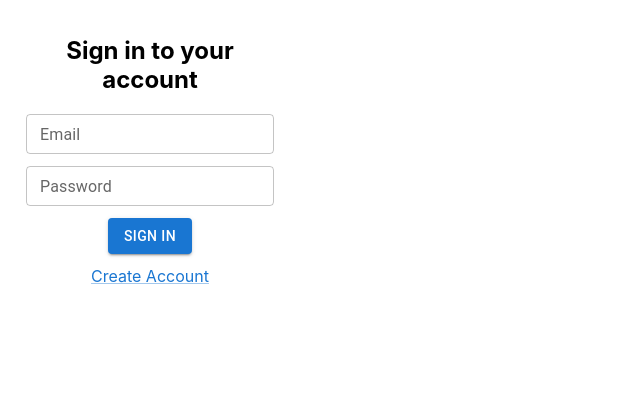
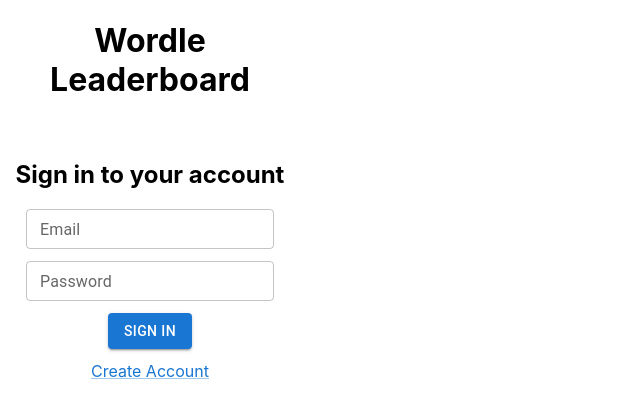
Before and after one commit to zachlearnscode/wordle-leaderboard, a React (Vite) app: page / in a window 1280 px wide. Shown: the top 418 px of the page, without its empty margins (0-640 px from the left). Built offline with nearby package versions, Linux system fonts and the light colour scheme; no server answers.

Commit message:
Working with React Router

```diff
--- a/package.json
+++ b/package.json
@@ -15,7 +15,8 @@
     "firebase": "^9.22.1",
     "firebaseui": "^6.0.2",
     "react": "^18.0.0",
-    "react-dom": "^18.0.0"
+    "react-dom": "^18.0.0",
+    "react-router-dom": "^6.12.1"
   },
   "devDependencies": {
     "@crxjs/vite-plugin": "^1.0.14",
--- a/src/App.css
+++ /dev/null
@@ -1,43 +0,0 @@
-.App {
-  text-align: center;
-  padding: 1em;
-}
-
-.App-logo {
-  height: 40vmin;
-  pointer-events: none;
-}
-
-@media (prefers-reduced-motion: no-preference) {
-  .App-logo {
-    animation: App-logo-spin infinite 20s linear;
-  }
-}
-
-.App-header {
-  background-color: #282c34;
-  min-height: 100vh;
-  display: flex;
-  flex-direction: column;
-  align-items: center;
-  justify-content: center;
-  font-size: calc(10px + 2vmin);
-  color: white;
-}
-
-.App-link {
-  color: #61dafb;
-}
-
-@keyframes App-logo-spin {
-  from {
-    transform: rotate(0deg);
-  }
-  to {
-    transform: rotate(360deg);
-  }
-}
-
-button {
-  font-size: calc(10px + 2vmin);
-}
--- /dev/null
+++ b/src/Root.css
@@ -0,0 +1,12 @@
+.Root {
+  text-align: center;
+  width: 100%;
+  height: 100%;
+}
+
+.Main {
+  height: 100%;
+  display: flex;
+  justify-content: center;
+  align-items: center;
+}
--- a/src/App.jsx
+++ b/src/Root.jsx
@@ -1,31 +1,38 @@
 import { useState, useEffect } from 'react'
-import './App.css'
+import './Root.css'
+import { Outlet, useNavigate } from "react-router-dom"
+import { Stack } from '@mui/system';
 import Welcome from './Welcome';
 import Home from './Home';
 import CircularProgress from '@mui/material/CircularProgress';
 import { auth } from "./firebase"
 import { onAuthStateChanged } from 'firebase/auth';
 
-function App() {
-  const [loading, setLoading] = useState(true);
+function Root() {
   const [user, setUser] = useState(null);
+  const navigate = useNavigate();
 
-  onAuthStateChanged(auth, (user) => {
-    setUser(user);
-    setLoading(false);
-  });
+  onAuthStateChanged(auth, setUser)
+  useEffect(() => {
+    if (user) navigate("/home");
+    else navigate("/signin");
+  }, [user]);
 
   return (
-    <div className="App">
-      {
+    <Stack className="Root">
+      <h1>Wordle Leaderboard</h1>
+      <main className="Main">
+        <Outlet />
+      </main>
+      {/* {
         (() => {
           if (loading) return <CircularProgress />
           else if (user) return <Home user={user} />
           else return <Welcome />
         })()
-      }
-    </div>
+      } */}
+    </Stack>
   )
 }
 
-export default App
+export default Root
--- a/src/main.jsx
+++ b/src/main.jsx
@@ -1,10 +1,26 @@
 import React from 'react'
 import ReactDOM from 'react-dom/client'
-import App from './App'
+import { createMemoryRouter, RouterProvider } from "react-router-dom";
+import Welcome from './Welcome';
+import SignInForm from './SignInForm';
+import Root from './Root'
+import CircularProgress from '@mui/material/CircularProgress';
 import './index.css'
+
+const router = createMemoryRouter([
+  {
+    path: "/",
+    element: <Root />,
+    children: [
+      { index: true, element: <CircularProgress /> },
+      { path: "signin", element: <SignInForm /> },
+      { path: "home", element: <div>Welcome Home</div> },
+    ],
+  },
+]);
 
 ReactDOM.createRoot(document.getElementById('root')).render(
   <React.StrictMode>
-    <App />
+    <RouterProvider router={router} />
   </React.StrictMode>
 )
```
Also changed, not shown: 1 other file (tests, documents, lock files or other folders).
